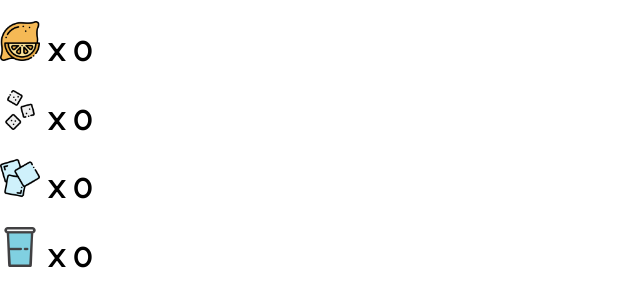
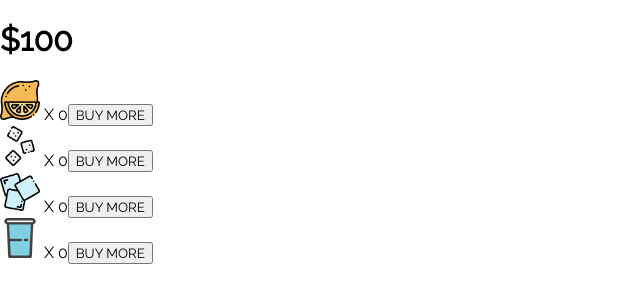
Before and after one commit to MichelleNguy/regency, a React (Create React App) app: page /play in a window 1280 px wide. Shown: the top 306 px of the page, without its empty margins (0-640 px from the left). Built offline with nearby package versions, Linux system fonts and the light colour scheme.

Commit message:
added actions that handle purchasing inventory

```diff
--- a/package.json
+++ b/package.json
@@ -3,6 +3,7 @@
   "version": "0.1.0",
   "private": true,
   "dependencies": {
+    "prop-types": "^15.7.2",
     "react": "^16.10.1",
     "react-actioncable-provider": "^2.0.0",
     "react-dom": "^16.10.1",
--- a/src/components/MainMenu.js
+++ b/src/components/MainMenu.js
@@ -8,6 +8,7 @@ const MainMenu = () => {
         <div>
             <Link to="/menu" exact>PLAY</Link>
             <Link to="/instructions" exact>INSTRUCTIONS</Link>
+            <Link to="/options" exact>OPTIONS</Link>
             <Link to="/credits" exact>CREDITS</Link>
         </div>
     )
--- a/src/containers/Inventory.js
+++ b/src/containers/Inventory.js
@@ -1,31 +1,56 @@
-import React from 'react'
+import React, { useState, useEffect } from 'react'
+import PropTypes from 'prop-types'
 import { useDispatch, useSelector, shallowEqual } from 'react-redux';
+import { AddBank, AddItem } from '../redux/actionCreator'
 
 const Inventory = () => {
 
-    const { stage, bank, cups, lemons, sugar, ice} = useSelector(state => ({
-        stage: state.stage,
-        bank: state.bank,
-        cups: state.cups,
-        lemons: state.lemons,
-        sugar: state.sugar,
-        ice: state.ice
-    }), shallowEqual)
+    const state = useSelector(state => state)
+    const dispatch = useDispatch()
 
-    const dispatch = useDispatch()
+    const [ error, setError ] = useState("")
+
+    const renderShop = () => {
+        let items = [ "lemons", "sugar", "ice", "cups"]
+        return (
+            <React.Fragment>
+                { items.map( item => {
+                    return (
+                        <div>
+                            <img src={`./ingredients/${item}.png`}/> X { state[`${item}`]}
+                            <button onClick={() => buyItem(item)}>BUY MORE</button>
+                        </div>
+                    )
+                }) }
+            </React.Fragment>
+        )
+    }
+
+    const buyItem = (item) => {
+        let prices = {
+            lemons: 2.50,
+            sugar: 1,
+            ice: 0.10,
+            cups: 1.5
+        }
+        if (state.bank < prices[item]) {
+            setError("You can't afford that")
+        } else {
+            dispatch(setBank(-prices[item]))
+            dispatch(setItem(item, 10))
+        }
+    }
 
     return (
         <div>
-            <h1><img src='./ingredients/lemon.png'></img> x {lemons}</h1>
-            <h1><img src='./ingredients/sugar.png'></img> x {sugar}</h1>
-            <h1><img src='./ingredients/ice.png'></img> x {ice}</h1>
-            <h1><img src='./ingredients/cup.png'></img> x {cups}</h1>
+            { error ? error : ""}
+            { renderShop() }
         </div>
     )
 }
 
 Inventory.propTypes = {
-
+    bank: PropTypes.number
 }
 
 export default Inventory
--- a/src/containers/MainContainer.js
+++ b/src/containers/MainContainer.js
@@ -1,6 +1,7 @@
 import React, { useState, useEffect } from 'react'
 import { Route, Switch } from 'react-router-dom';
 import { useDispatch, useSelector } from 'react-redux';
+
 
 import MainMenu from '../components/MainMenu'
 import Instructions from '../components/Instructions'
@@ -13,7 +14,16 @@ const MainContainer = () => {
     const gameData = useSelector(state => state)
     const dispatch = useDispatch()
 
-    const checkStage = (stuff) => {
+    const renderPlay = () => {
+        return (
+            <React.Fragment>
+                <h1>${gameData.bank}</h1>
+                { checkStage() }
+            </React.Fragment>
+        )
+    }
+
+    const checkStage = () => {
         switch (gameData.stage) {
             case "inventory":
                 return <Inventory />
@@ -24,13 +34,12 @@ const MainContainer = () => {
 
     return (
         <div>
-            <h1>{gameData.days}</h1>
             <Switch>
                 <Route path="/" exact component={MainMenu} />
                 <Route path="/instructions" exact component={Instructions} />
                 <Route path="/credits" exact component={Credits} />
                 <Route path="/menu" exact component={GameMenu} />
-                <Route path="/play" exact render={ checkStage } />
+                <Route path="/play" exact render={ renderPlay } />
             </Switch>
         </div>
     )
--- a/src/redux/actionCreator.js
+++ b/src/redux/actionCreator.js
@@ -12,5 +12,20 @@ const setDays = (days) => {
     }
 }
 
+const AddBank = (amount) => {
+    return {
+        type: "ADD_BANK",
+        bank: amount
+    }
+}
 
-export { setGameData, setDays }
+const AddItem = (item, amount) => {
+    return {
+        type: "ASS_ITEM",
+        item: item,
+        amount: amount
+    }
+}
+
+
+export { setGameData, setDays, AddBank, AddItem }
--- a/src/redux/reducer.js
+++ b/src/redux/reducer.js
@@ -21,6 +21,16 @@ const reducer = (state, action) => {
                 ...state,
                 days: action.days
             }
+        case "ADD_BANK":
+            return {
+                ...state,
+                bank: (state.bank + action.bank)
+            }
+        case "ADD_ITEM":
+            return {
+                ...state,
+                [action.item]: (state[action.item] + action.amount)
+            }
         default:
             return state
     }
```
Also changed, not shown: public/ingredients/cups.png (renamed from public/ingredients/cup.png), public/ingredients/lemons.png (renamed from public/ingredients/lemon.png).
